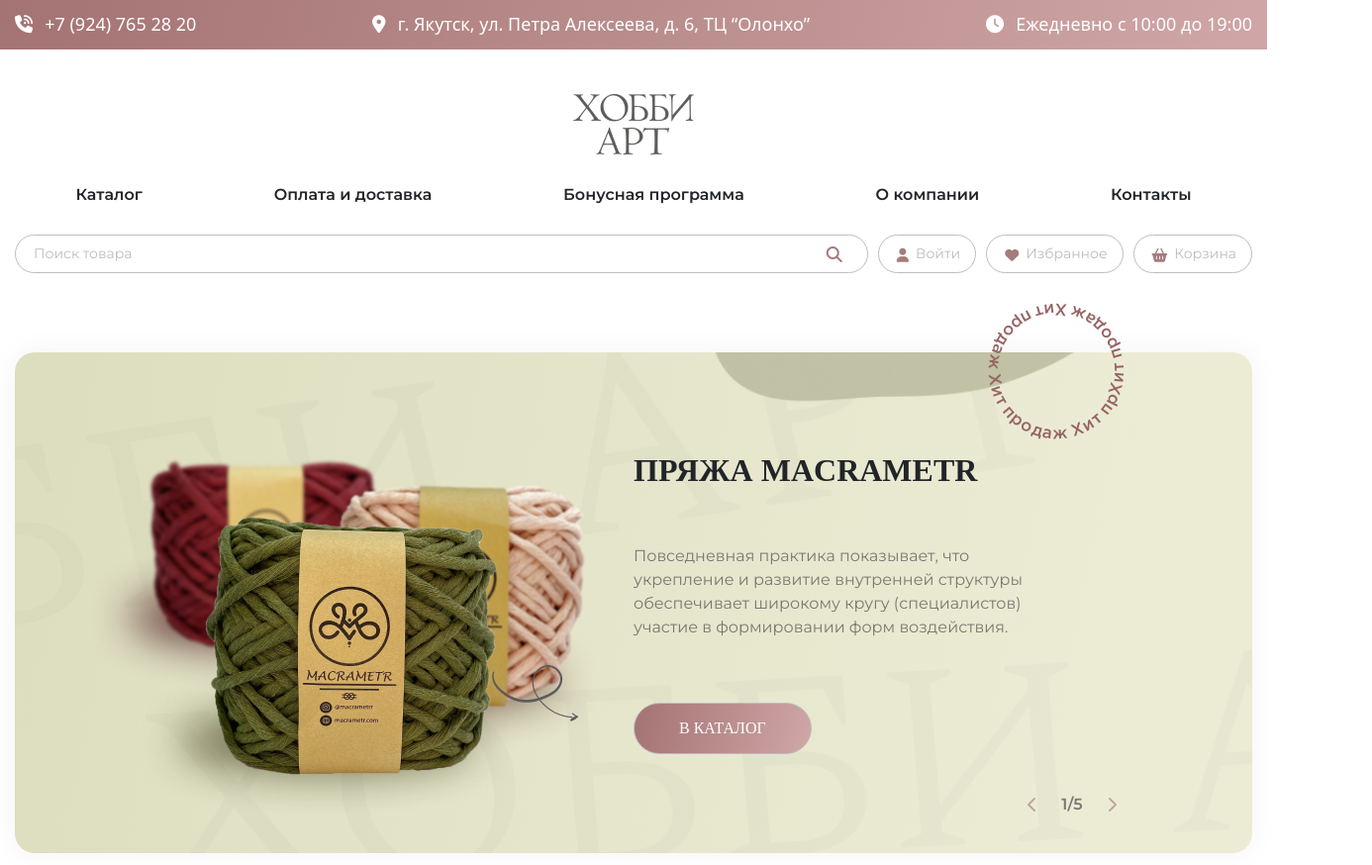
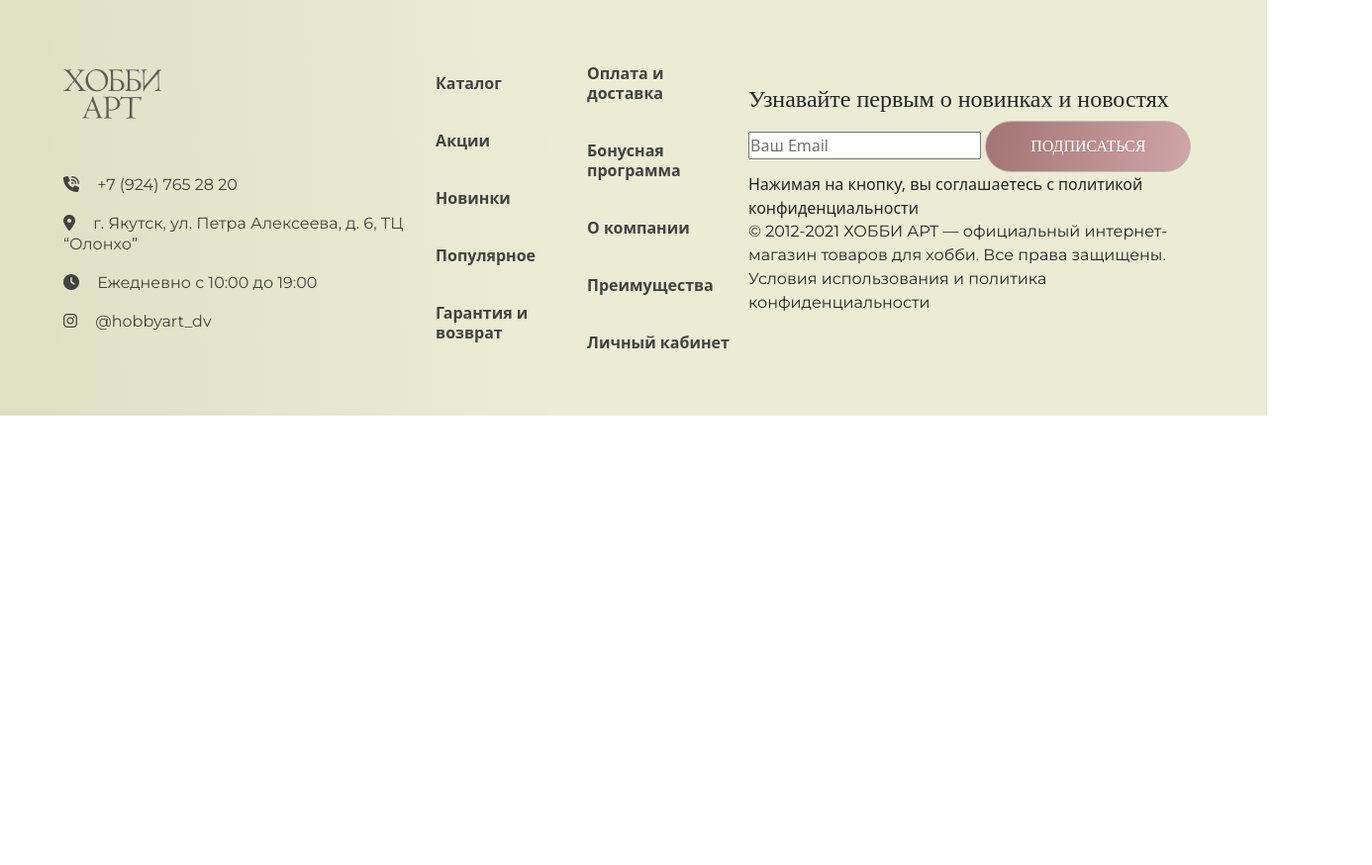
Before and after one commit to d1m0ss/Hobby-art, a plain HTML site: page index.html in a window 1280 px wide. Shown: the top 874 px of the page at 99% size, 1386 px wide, since content can reach past the window. After the commit the page ends 800 px from the top, so only its background shows below. Drawn offline with nearby package versions, Linux system fonts and the light colour scheme; a web font is replaced by a local one.

Commit message:
added footer
yey footer

```diff
--- a/index.html
+++ b/index.html
@@ -1,5 +1,5 @@
 <!DOCTYPE html>
-<html lang="en">
+<html lang="zxx">
 <head>
     <meta charset="UTF-8">
     <meta http-equiv="X-UA-Compatible" content="IE=edge">
@@ -7,13 +7,13 @@
     <link rel="preconnect" href="https://fonts.googleapis.com"><link rel="preconnect" href="https://fonts.gstatic.com" crossorigin><link href="https://fonts.googleapis.com/css2?family=Montserrat:wght@400;600&family=Spectral+SC:wght@400;600&display=swap" rel="stylesheet">
     <link href="https://cdn.jsdelivr.net/npm/bootstrap@5.2.3/dist/css/bootstrap.min.css" rel="stylesheet" integrity="sha384-rbsA2VBKQhggwzxH7pPCaAqO46MgnOM80zW1RWuH61DGLwZJEdK2Kadq2F9CUG65" crossorigin="anonymous">
     <link rel="stylesheet" href="./style/style.css">
-    <title>Document</title>
+    <title>Хобби-Арт</title>
 </head>
 <body>
 
     <main class="content">
 
-        <section class="hat">
+        <!-- <section class="hat">
             <div class="containers hat__container">
                 <aricle class="hat__number n-hat">
                     <i class="fa-solid fa-phone-volume n-hat__icon hat__value"></i>
@@ -28,9 +28,9 @@
                     <span class="t-hat__value hat__value">Ежедневно с 10:00 до 19:00</span>
                 </aricle>
             </div>
-        </section>
+        </section> -->
 
-        <div class="containers">
+        <!-- <div class="containers">
 
             <header class="header-section">
 
@@ -53,7 +53,7 @@
 
                     <aricle class="header__logo h-logo">
                         <a href="./index.html">
-                            <img src="./style/img/logo.jpg" alt="logo" class="h-logo__img">
+                            <img src="./style/img/footer_logo.png" alt="logo" class="h-logo__img">
                         </a>
                     </aricle>
 
@@ -157,9 +157,9 @@
                         <span class="visually-hidden">Next</span>
                     </button>
                 </div>
-            </section>
+            </section> -->
         <div class="containers">
-            <section class="catalog">
+            <!-- <section class="catalog">
                 <h2 class="catalog__title -t-t28-bold">Каталог товаров</h2>
 
                 <section class="catalog__content c-catalog">
@@ -204,9 +204,9 @@
                         <a href="" class="c-catalog__more text -t-16">Подробнее</a>
                     </article>
                 </section>
-            </section>
+            </section> -->
 
-            <section class="history">
+            <!-- <section class="history">
                 <h2 class="history__title -t-28-bold">Хобби арт: 9 лет на рынке</h2>
                 <section class="history__content">
                     <articel class="history__item">
@@ -243,9 +243,9 @@
                         </div>
                     </articel>
                 </section>
-            </section>
+            </section> -->
 
-            <section class="insta">
+            <!-- <section class="insta">
                 <h2 class="insta__title -t-28-bold">Наш instagram</h2>
                 <section class="insta__wrapper">
                     <article class="isnta__item-1 -t-26">
@@ -285,13 +285,13 @@
                             <i class="fa-solid fa-comment"></i>0</span>
                             </article>
                 </section>
-            </section>
+            </section> -->
 
-            <section class="end__btn-wrapper">
+            <!-- <section class="end__btn-wrapper">
                 <button class="end__button">@hobbyart_dv</button>
-            </section>
+            </section> -->
 
-            <section class="recall">
+            <!-- <section class="recall">
                 <h2 class="hecall__title -t-28-bold">Есть вопрос? Мы перезвоним!</h2>
                 <form action="" class="recall__inputs">
                     <label for="" class="recall__wrapp">
@@ -307,13 +307,50 @@
                         </span>
                     </div>
                 </form>
-            </section>
-
-            <footer class="footer">
-
-            </footer>
+            </section> -->
 
         </div>
+        <footer class="footer">
+            <address class="footer__address a-footer">
+                <a href="#" class="a-footer__logo-link">
+                    <img src="./style/img/footer_logo.png" alt="logo" class="a-footer__logo">
+                </a>
+                <a href="#" class="a-footer__link"><span class="a-footer__text"> <i class="fa-solid fa-phone-volume"></i> +7 (924) 765 28 20</span></a>
+                <a href="#" class="a-footer__link"><span class="a-footer__text"> <i class="fa-solid fa-location-dot"></i> г. Якутск, ул. Петра Алексеева, д. 6, ТЦ “Олонхо”</span></a>
+                <a href="#" class="a-footer__link"><span class="a-footer__text"> <i class="fa-solid fa-clock"></i> Ежедневно с 10:00 до 19:00</span></a>
+                <a href="#" class="a-footer__link"><span class="a-footer__text"> <i class="fa-brands fa-instagram"></i> @hobbyart_dv</span></a>
+            </address>
+
+            <nav class="footer__navigation n-footer">
+                <a href="#" class="n-footer__link">Каталог</a>
+                <a href="#" class="n-footer__link">Акции</a>
+                <a href="#" class="n-footer__link">Новинки</a>
+                <a href="#" class="n-footer__link">Популярное</a>
+                <a href="#" class="n-footer__link">Гарантия и возврат</a>
+            </nav>
+
+            <menu class="footer__menu m-footer">
+                <a href="#" class="m-footer__link">Оплата и доставка</a>
+                <a href="#" class="m-footer__link">Бонусная программа</a>
+                <a href="#" class="m-footer__link">О компании</a>
+                <a href="#" class="m-footer__link">Преимущества</a>
+                <a href="#" class="m-footer__link">Личный кабинет</a>
+            </menu>
+
+            <article class="footer__news w-footer">
+                <h4 class="w-footer__subtitle">Узнавайте первым о новинках и новостях</h4>
+                <form action="" class="w-footer__forma">
+                    <lable class="w-forme__label">
+                        <input type="email" name="" id="" class="w-footer__input" placeholder="Ваш Email">
+                        <button type="submit" class="w-footer__button">подписаться</button>
+                        <span class="w-footer__confirm">Нажимая на кнопку, вы соглашаетесь с политикой конфиденциальности</span>
+                    </lable>
+                </form>
+                <p class="w-footer__text">
+                    © 2012-2021 ХОББИ АРТ — официальный интернет-магазин товаров для хобби. Все права защищены. Условия использования и политика конфиденциальности
+                </p>
+            </article>
+        </footer>
     </main>
 
     <script src="https://kit.fontawesome.com/95240505f4.js" crossorigin="anonymous"></script>
--- a/style/adaptive.css
+++ b/style/adaptive.css
@@ -1,8 +1,20 @@
-@media screen and (max-width: 1525px){
+@media screen and (max-width: 1620px){
     .header{
         flex-wrap: wrap;
         justify-content: space-around;
         gap: 30px;
+    }
+    .cat-carusel__next{
+        right: 0;
+        transform: none;
+        background: rgba(0, 0, 0, 0.5);
+        border-radius: 20px;
+    }
+    .cat-carusel__prev{
+        left: 0;
+        transform: none;
+        background: rgba(0, 0, 0, 0.5);
+        border-radius: 20px;
     }
     .h-menu{
         order: 1;
@@ -68,10 +80,11 @@
     }
     .h-usermenu{
         position: fixed;
+        left: 0;
         top: 100vh;
         transform: translateY(-100%);
         background: rgba(255, 255, 255, 0.9);
-        padding: 30px 0;
+        padding: 30px 15px;
     }
     .h-usermenu__i-wrap{
         width: 100%;
--- /dev/null
+++ b/style/blocks/footer/footer.css
@@ -0,0 +1,51 @@
+.footer{
+    display: flex;
+    gap: 10px;
+    margin-bottom: 100px;
+    align-items: center;
+    justify-content: space-between;
+    padding: 64px;
+    background: linear-gradient(267.48deg, #ECECD5 56.22%, #D7D7B9 130.03%);
+}
+
+.footer img{
+    padding-bottom: 55px;
+}
+
+.footer a{
+    color: #424242;
+    font-weight: 600;
+    font-size: 16px;
+    line-height: 20px;
+    text-decoration: none;
+}
+
+.footer *:first-child > a{
+    font-weight: 400;
+}
+
+.footer *:first-child > i{
+    padding-right: 14px;
+}
+
+.footer > *:not(:first-child) > a:not(:last-child){
+    padding-bottom: 38px;
+}
+
+.footer > *:first-child > a:not(:last-child,:first-child){
+    padding-bottom: 18px;
+}
+
+.footer > *:not(:first-child, :last-child){
+    display: flex;
+    flex-direction: column;
+}
+
+.footer > *:last-child{
+    max-width: 460px;
+}
+
+.a-footer{
+    display: flex;
+    flex-direction: column;
+}
--- a/style/blocks/header/header.css
+++ b/style/blocks/header/header.css
@@ -3,12 +3,6 @@
     justify-content: space-between;
     align-items: center;
     gap: 10px;
-}
-
-.header-section{
-    position: sticky;
-    top: 0;
-    z-index: 3;
 }
 
 .header{
--- a/style/style.css
+++ b/style/style.css
@@ -7,7 +7,7 @@
 @import url(./blocks/main/history/history.css);
 @import url(./blocks/main/insta/insta.css);
 @import url(./blocks/main/recall/recall.css);
-@import url();
+@import url(./blocks/footer/footer.css);
 @import url();
 @import url();
 @import url();
```
Also changed, not shown: style/img/footer_logo.png (added).
